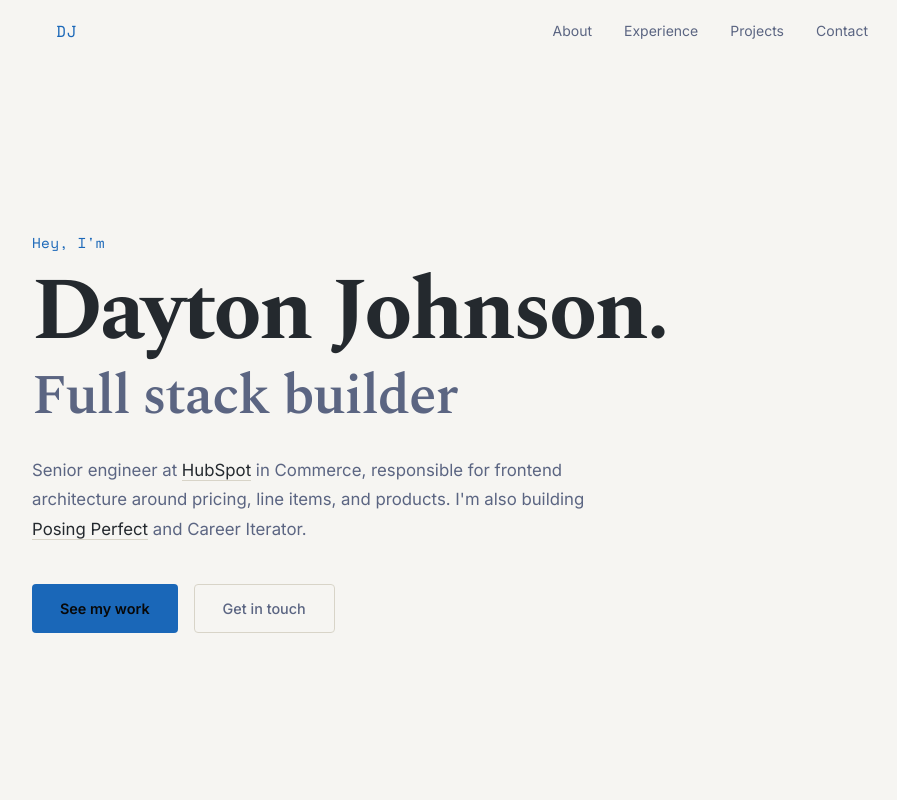
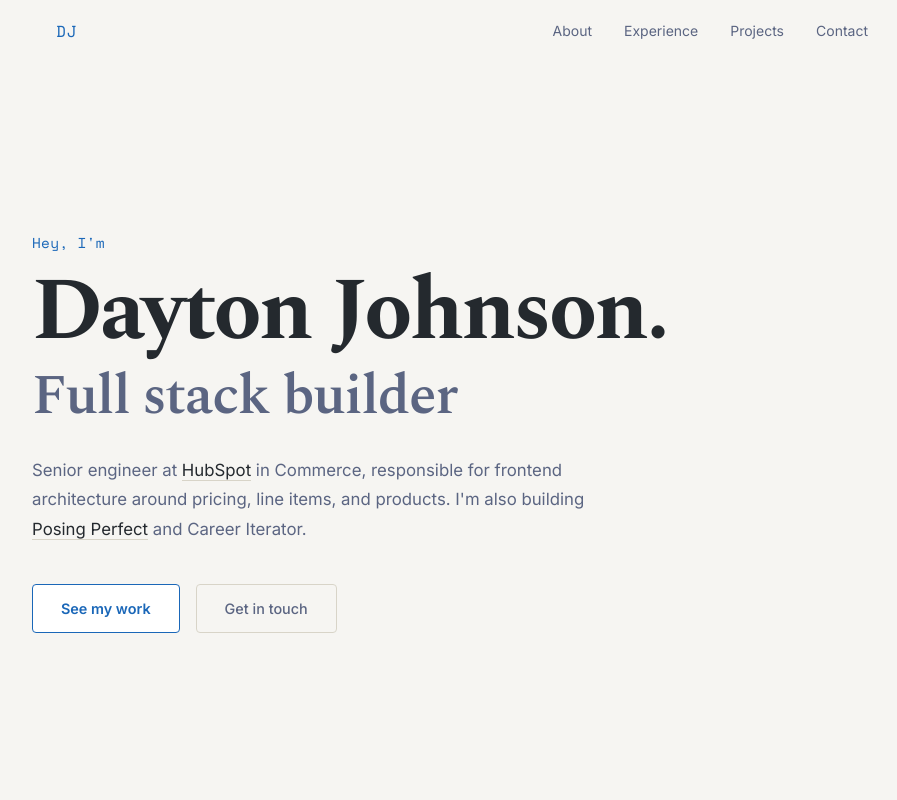
Before and after one commit to idifyable/daytonrjohnson, a Next.js app: page / in a window 1280 px wide. Shown: the top 800 px of the page, without its empty margins (178-1075 px from the left). Built offline with nearby package versions, Linux system fonts and the light colour scheme.

Commit message:
Fixing comonent theme abbertaions

```diff
--- a/src/components/Hero.tsx
+++ b/src/components/Hero.tsx
@@ -122,17 +122,19 @@ const PrimaryBtn = styled.a`
   align-items: center;
   gap: 8px;
   padding: 12px 28px;
-  background: ${theme.colors.accent};
-  color: #080808;
+  background: ${theme.colors.surface};
+  color: ${theme.colors.accent};
+  border: 1px solid ${theme.colors.accent};
   font-size: 0.9rem;
   font-weight: 600;
   border-radius: 4px;
   transition:
-    opacity 0.2s,
+    background 0.2s,
+    color 0.2s,
     transform 0.2s;
 
   &:hover {
-    opacity: 0.88;
+    background: ${theme.colors.accentDim};
     transform: translateY(-1px);
   }
 `;
--- a/src/components/Nav.tsx
+++ b/src/components/Nav.tsx
@@ -45,10 +45,12 @@ const NavBar = styled.nav<{ $scrolled: boolean }>`
   height: ${theme.navHeight};
   transition:
     background 0.3s ease,
-    border-color 0.3s ease;
-  background: ${({ $scrolled }) => ($scrolled ? 'rgba(8, 8, 8, 0.92)' : 'transparent')};
-  backdrop-filter: ${({ $scrolled }) => ($scrolled ? 'blur(12px)' : 'none')};
+    border-color 0.3s ease,
+    box-shadow 0.3s ease;
+  background: ${({ $scrolled }) => ($scrolled ? 'rgba(246, 245, 242, 0.95)' : 'transparent')};
+  backdrop-filter: ${({ $scrolled }) => ($scrolled ? 'blur(10px)' : 'none')};
   border-bottom: 1px solid ${({ $scrolled }) => ($scrolled ? theme.colors.border : 'transparent')};
+  box-shadow: ${({ $scrolled }) => ($scrolled ? '0 18px 30px rgba(36, 41, 46, 0.08)' : 'none')};
 `;
 
 const NavInner = styled.div`
```
